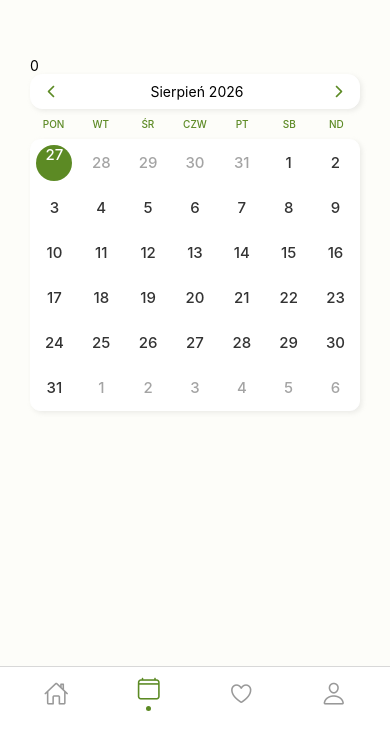
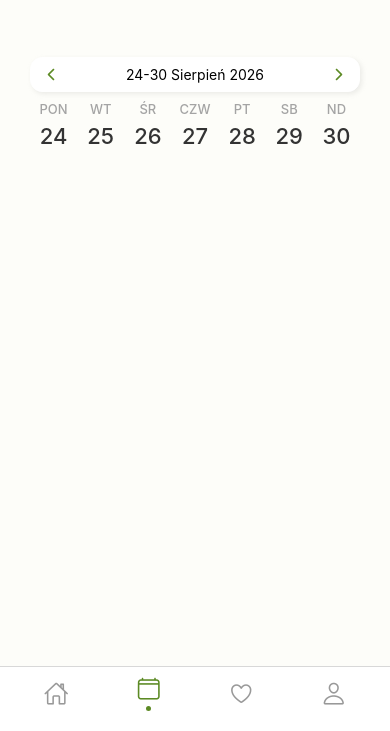
Before and after one commit to weronikaskowron1/Inzynierka, a React Native app in the folder Frontend/: screen /Rezerwacje in a window 390 px wide. Shown: the part 113-844 px from the top of the page. Built offline with nearby package versions, Linux system fonts and the light colour scheme.

Commit message:
pierwsze zmiany week calendar

```diff
--- a/Frontend/Komponenty/Rezerwacje/WeekCalendar.tsx
+++ b/Frontend/Komponenty/Rezerwacje/WeekCalendar.tsx
@@ -14,6 +14,9 @@ const WeekCalendar = () => {
   const weekday = (new Date().getDay() + 6) % 7;
   const today = new Date().getDate();
 
+  const [firstDayWeek, setFirstDayWeek] = useState(today - weekday);
+  const [lastDayWeek, setLastDayWeek] = useState(today - weekday + 6);
+
   const daysInPreviousMonth = new Date(year, month, 0).getDate();
 
   const currentMonthText = new Date(year, month).toLocaleString("pl-PL", {
@@ -26,7 +29,7 @@ const WeekCalendar = () => {
   const calendarDays = [];
 
   for (let i = 0; i < 7; i++) {
-    let dayNumber = today - weekday + i;
+    let dayNumber = firstDayWeek + i;
     if (dayNumber <= 0) {
       dayNumber = daysInPreviousMonth + dayNumber;
     }
@@ -36,9 +39,32 @@ const WeekCalendar = () => {
     calendarDays.push(dayNumber);
   }
 
+  const previousWeek = () => {
+    if (month === 0) {
+      setMonth(11);
+      setYear((prevYear) => prevYear - 1);
+    } else {
+      setMonth((prevMonth) => prevMonth - 1);
+    }
+  };
+
+  const nextWeek = () => {
+    //     if (month === 11) {
+    //       setMonth(0);
+    //       setYear((prevYear) => prevYear + 1);
+    //     } else {
+    setFirstDayWeek((firstDayWeek) => firstDayWeek + 7);
+  };
+
   return (
     <View>
-    <DateChanger  />
+      <DateChanger
+        previousSheet={previousWeek}
+        nextSheet={nextWeek}
+        currentMonthText={currentMonthText}
+        currentYear={year}
+        currentWeek={`${firstDayWeek}-${lastDayWeek}`}
+      />
       <View style={styles.week}>
         {weekDays.map((item, index) => (
           <Text style={styles.weekDays} key={index}>
--- a/Frontend/Strony/Rezerwacje.tsx
+++ b/Frontend/Strony/Rezerwacje.tsx
@@ -11,7 +11,7 @@ function Rezerwacje() {
   return (
       <View style={styles.body}>
         <View style={styles.container}>
-          <MonthCalendar />
+          <WeekCalendar />
         </View>
       </View>
   );
--- a/Frontend/Strony/Ulubione.tsx
+++ b/Frontend/Strony/Ulubione.tsx
@@ -48,7 +48,7 @@ function ProfilFirmy({nazwaFirmy, idFirmy, profiloweFirmy, ocenaFirmy, polubione
                     <Fontisto name="star" style={styles.ocenaFirmy}></Fontisto>
                     <Text> {ocenaFirmy}</Text>
                 </View>
-                <Text size={20} style={{padding: 5}}>{odleglosc}</Text>
+               <Text size={20} style={{padding: 5}}>{odleglosc}</Text>
                 </View>
                 </View>
             </View>
```
Also changed, not shown: 1 other file (tests, documents, lock files or other folders).
